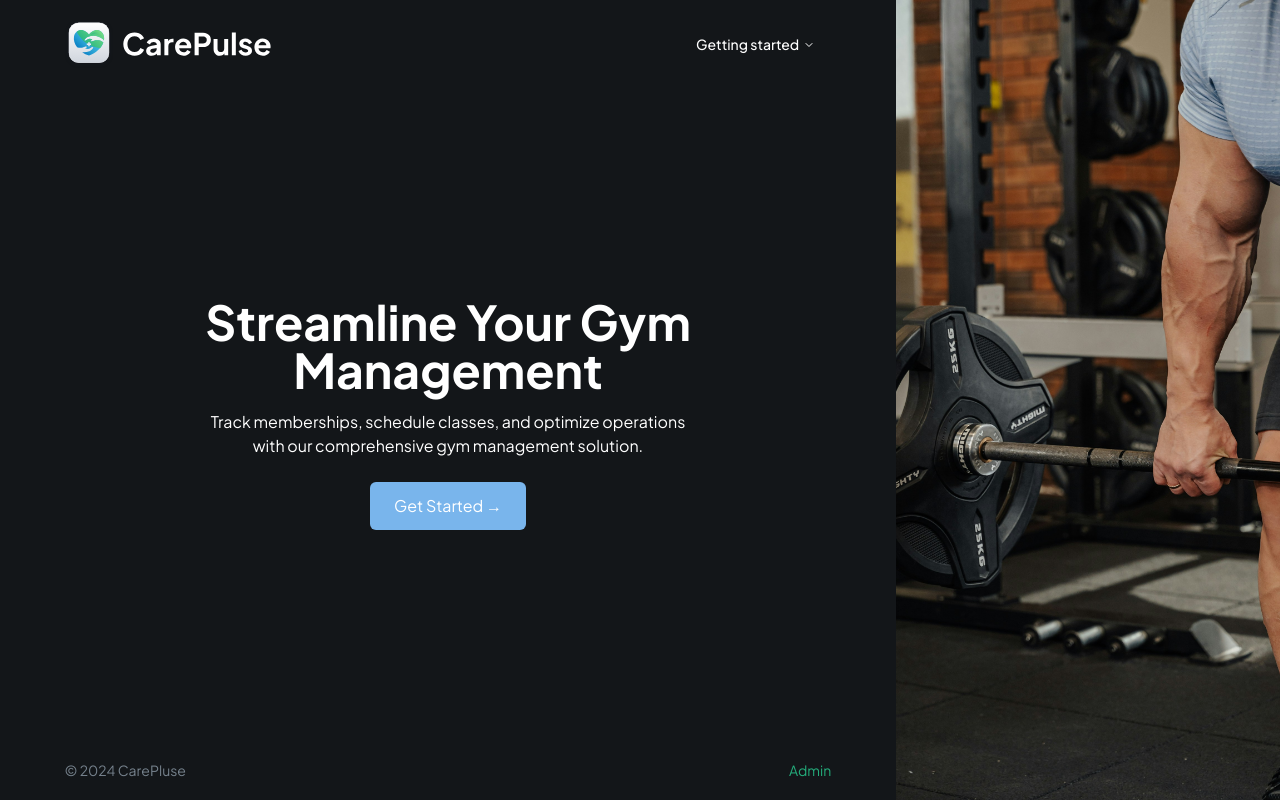
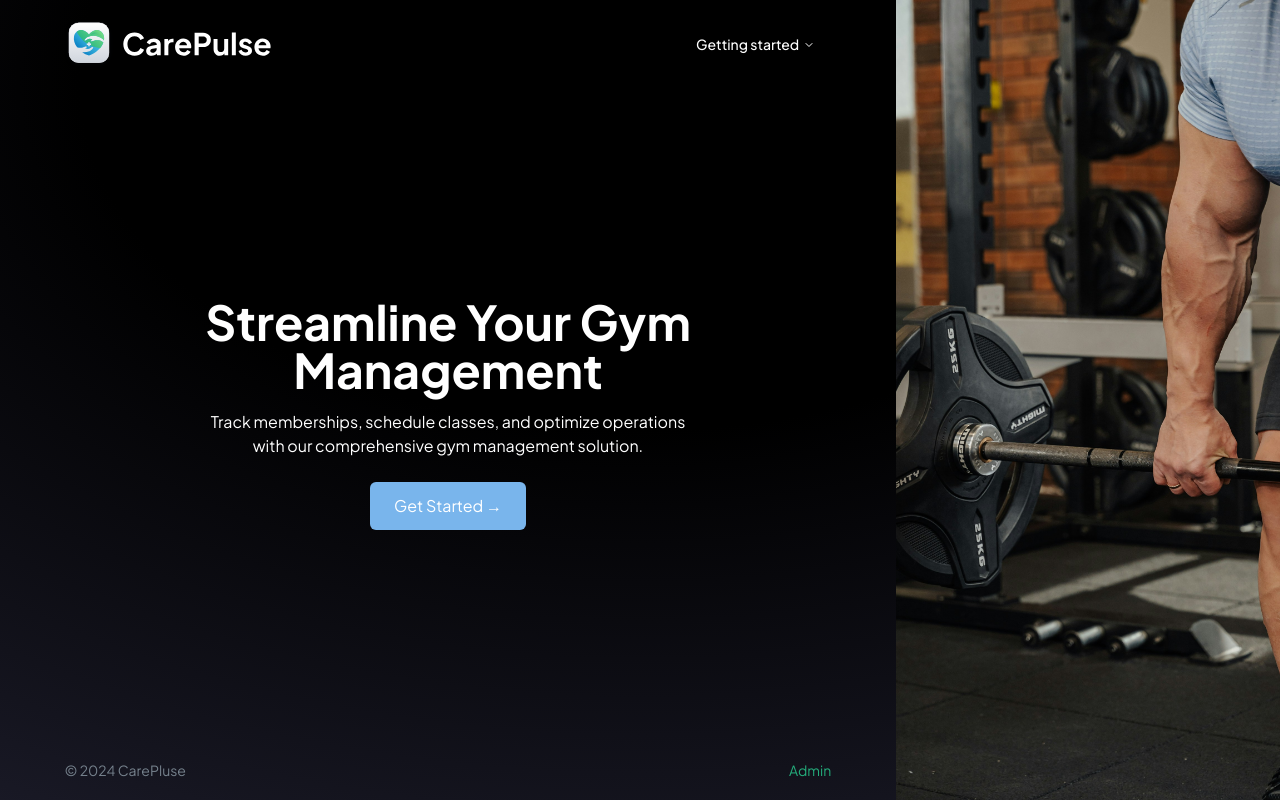
Before and after one commit to olonibua/adimstack, a Next.js app: page / in a window 1280 px wide. Built offline with nearby package versions, Linux system fonts and the light colour scheme.

Commit message:
new changes

```diff
--- a/app/page.tsx
+++ b/app/page.tsx
@@ -10,7 +10,8 @@ import Link from "next/link";
 export default function Home() {
   return (
     <div className="flex flex-col lg:flex-row h-screen">
-      <section className="flex-1 overflow-y-auto">
+      <section className="flex-1 overflow-y-auto antialiased">
+        <div className="absolute inset-0 h-full w-full items-center px-5 py-24 [background:radial-gradient(125%_125%_at_50%_10%,#000_35%,#223_100%)]"></div>
         <div className="container h-full flex flex-col">
           <div className="flex justify-between items-center p-5">
             <Image
```
